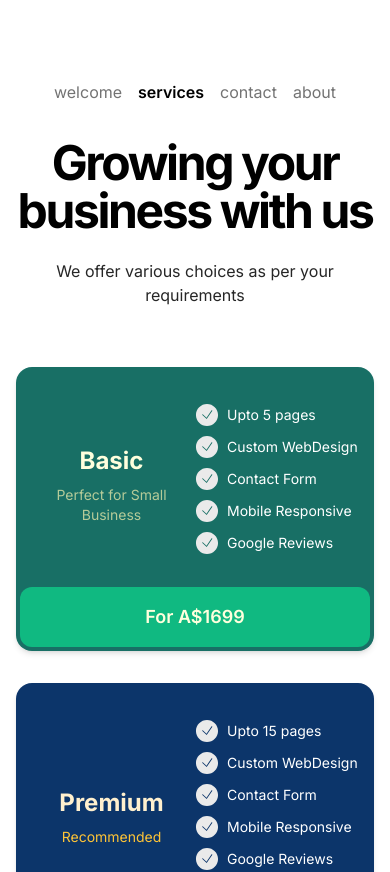
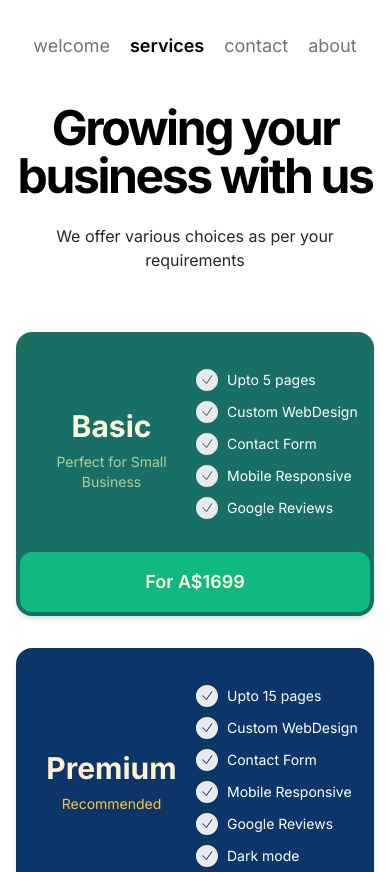
Before and after one commit to kyaakpa/webtion, a Next.js app: page /services in a window 390 px wide. Shown: the top 872 px of the page. Built offline with nearby package versions, Linux system fonts and the light colour scheme.

Commit message:
nav fixes

```diff
--- a/components/Nav.js
+++ b/components/Nav.js
@@ -7,7 +7,7 @@ const Nav = () => {
 
   return (
     <nav>
-      <ul className="flex justify-center pt-20 sm:pt-16 sm:gap-12 gap-6 max-[500px]:gap-4 max-[500px]:text-base text-xl h-[15vh] text-neutral-800">
+      <ul className="flex justify-center max-sm:mt-8 mt-16 mb-8 sm:gap-12 gap-6 max-[500px]:gap-5 max-[500px]:text-lg text-xl text-neutral-800">
         <li className={path === "/" ? "active" : "inactive"}>
           <Link href="/">welcome</Link>
         </li>
--- a/components/PricingCard.js
+++ b/components/PricingCard.js
@@ -35,7 +35,7 @@ const PricingCard = ({
       <div className={`max-lg:flex max-lg:p-8 max-sm:px-2 lg:p-4`}>
         <div className="lg:p-2 max-lg:w-1/2 flex flex-col lg:items-start lg:justify-between max-lg:justify-center lg:h-[8vh]">
           <h5
-            className={`text-4xl pt-3 font-bold max-[500px]:text-2xl ${titleColor}`}
+            className={`text-4xl pt-3 font-bold max-[500px]:text-3xl ${titleColor}`}
           >
             {title}
           </h5>
@@ -56,7 +56,7 @@ const PricingCard = ({
                   visible: { opacity: 1, x: 0 },
                 }}
                 initial="hidden"
-                transition={{ duration: 0.5, delay: 0.3 }}
+                transition={{ duration: 0.5, delay: 0.5 }}
                 animate="visible"
                 className="flex gap-2 items-center lg:font-medium"
               >
```
